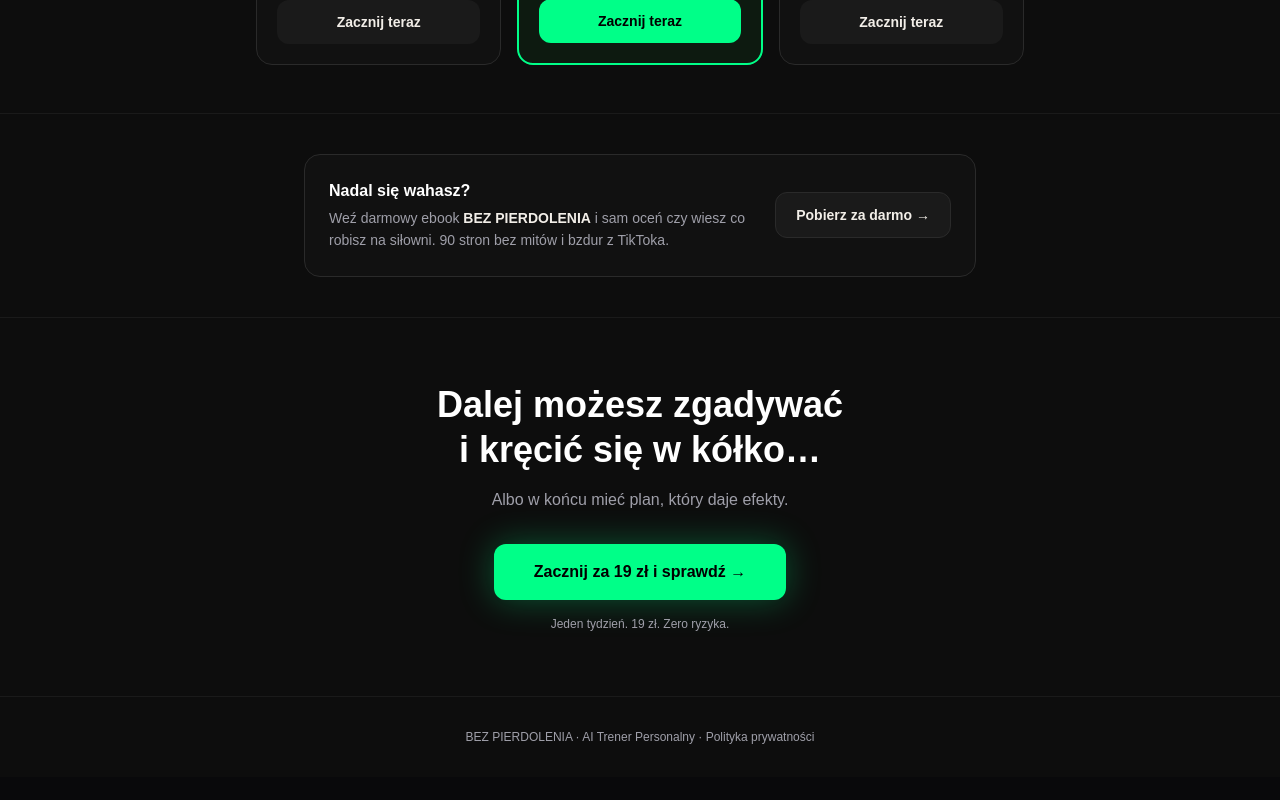
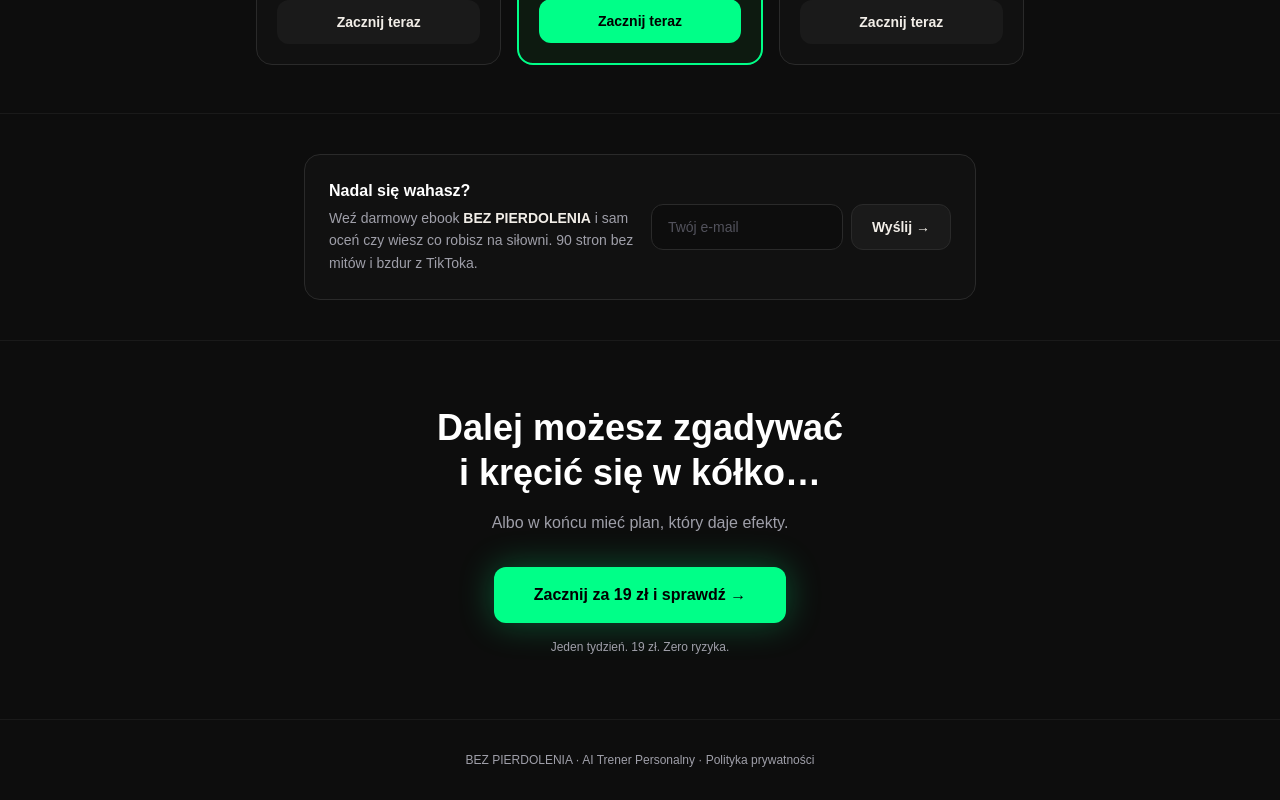
Before and after one commit to Konrad2237/bezp-rag-agent, a Next.js app in the folder frontend/: page / in a window 1280 px wide. Shown: the part 3485-4285 px from the top of the page. Before the commit the page ends 4262 px from the top, so only its background shows below. Built offline with nearby package versions, Linux system fonts and the light colour scheme.

Commit message:
feat: formularz email do pobrania ebooka z webhookiem n8n
Zamiana statycznego linku na formularz z inputem email.
Po submit → POST na NEXT_PUBLIC_N8N_EBOOK_WEBHOOK_URL (n8n webhook).
Stany: loading, success, error.

```diff
--- /dev/null
+++ b/frontend/src/app/components/EbookForm.tsx
@@ -0,0 +1,65 @@
+'use client'
+
+import { useState } from 'react'
+
+type State = 'idle' | 'loading' | 'success' | 'error'
+
+export function EbookForm() {
+  const [email, setEmail] = useState('')
+  const [state, setState] = useState<State>('idle')
+
+  async function handleSubmit(e: React.FormEvent) {
+    e.preventDefault()
+    if (!email.trim()) return
+
+    setState('loading')
+    try {
+      const webhookUrl = process.env.NEXT_PUBLIC_N8N_EBOOK_WEBHOOK_URL
+      if (!webhookUrl) throw new Error('brak webhook URL')
+
+      const res = await fetch(webhookUrl, {
+        method: 'POST',
+        headers: { 'Content-Type': 'application/json' },
+        body: JSON.stringify({ email: email.trim() }),
+      })
+
+      if (!res.ok) throw new Error(`HTTP ${res.status}`)
+      setState('success')
+    } catch {
+      setState('error')
+    }
+  }
+
+  if (state === 'success') {
+    return (
+      <div className="text-center sm:text-right shrink-0">
+        <p className="text-[#00FF88] font-semibold text-sm">Wysłane! Sprawdź skrzynkę.</p>
+        <p className="text-zinc-500 text-xs mt-1">Może trafić do spamu.</p>
+      </div>
+    )
+  }
+
+  return (
+    <form onSubmit={handleSubmit} className="flex flex-col sm:flex-row gap-2 shrink-0 w-full sm:w-auto">
+      <input
+        type="email"
+        required
+        placeholder="Twój e-mail"
+        value={email}
+        onChange={e => setEmail(e.target.value)}
+        disabled={state === 'loading'}
+        className="bg-[#0D0D0D] border border-[#2A2A2A] text-[#F2EEE8] placeholder-zinc-600 rounded-xl px-4 py-3 text-sm focus:outline-none focus:border-[#00FF88] transition-colors disabled:opacity-50 w-full sm:w-48"
+      />
+      <button
+        type="submit"
+        disabled={state === 'loading'}
+        className="bg-[#1A1A1A] border border-[#2A2A2A] text-[#F2EEE8] font-semibold px-5 py-3 rounded-xl text-sm hover:bg-[#2A2A2A] active:scale-[0.97] transition-all duration-150 whitespace-nowrap disabled:opacity-50"
+      >
+        {state === 'loading' ? 'Wysyłam…' : 'Wyślij →'}
+      </button>
+      {state === 'error' && (
+        <p className="text-red-400 text-xs self-center">Coś poszło nie tak. Spróbuj jeszcze raz.</p>
+      )}
+    </form>
+  )
+}
--- a/frontend/src/app/page.tsx
+++ b/frontend/src/app/page.tsx
@@ -1,6 +1,7 @@
 import Link from 'next/link'
 import { AnimatedChatWindow, type Msg } from './components/AnimatedChatWindow'
 import { Accordion } from './components/Accordion'
+import { EbookForm } from './components/EbookForm'
 
 // ─── Data ─────────────────────────────────────────────────────────────────────
 
@@ -360,12 +361,7 @@ export default function LandingPage() {
               i sam oceń czy wiesz co robisz na siłowni. 90 stron bez mitów i bzdur z TikToka.
             </p>
           </div>
-          <a
-            href="/ebook.pdf"
-            className="bg-[#1A1A1A] border border-[#2A2A2A] text-[#F2EEE8] font-semibold px-5 py-3 rounded-xl text-sm hover:bg-[#2A2A2A] active:scale-[0.97] transition-all duration-150 whitespace-nowrap shrink-0"
-          >
-            Pobierz za darmo →
-          </a>
+          <EbookForm />
         </div>
       </section>
 
```
